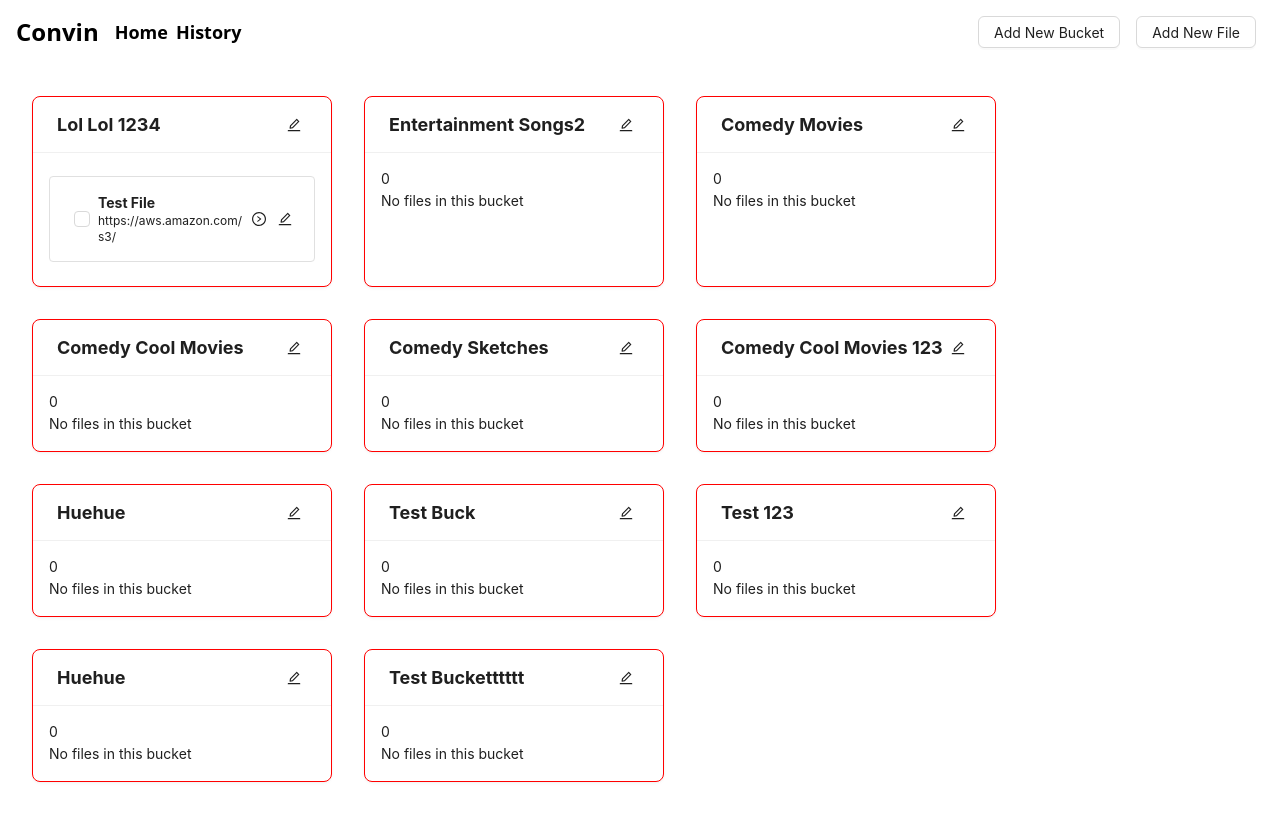
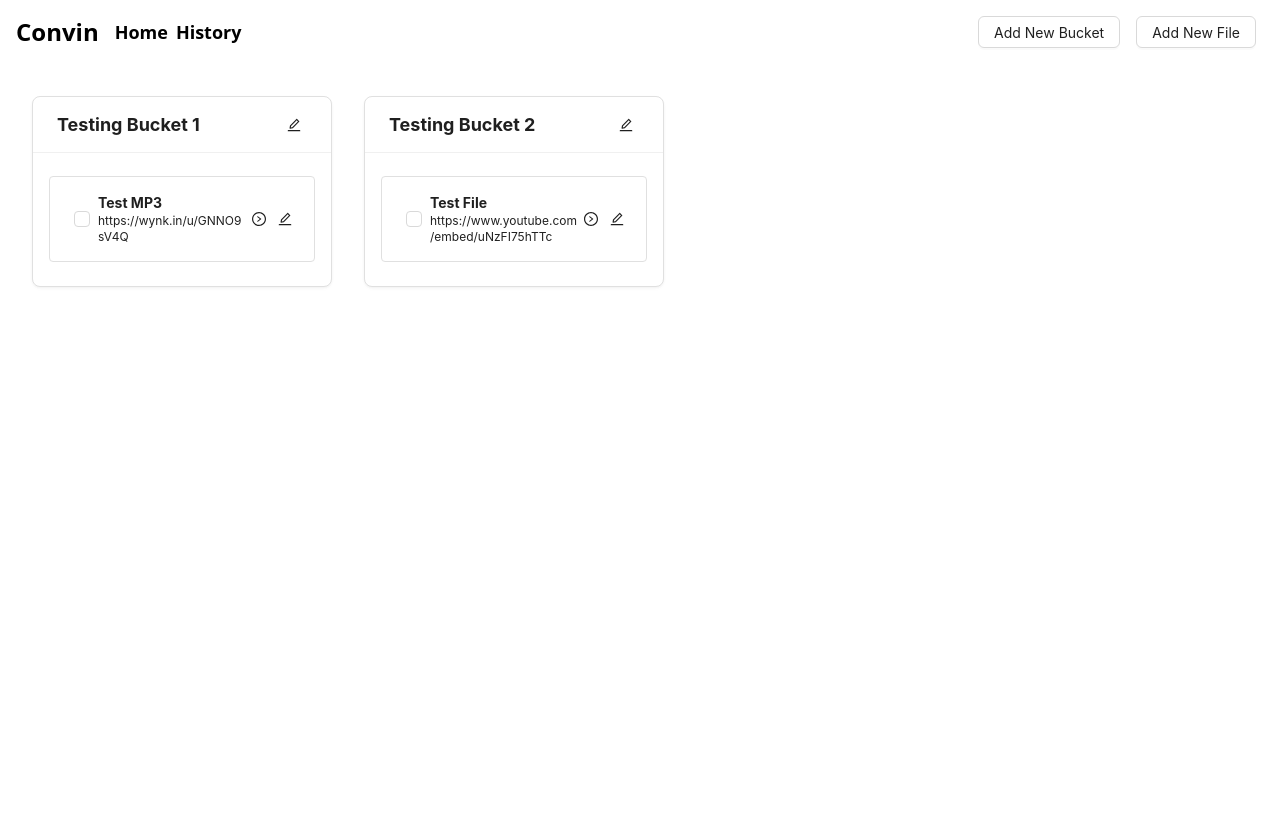
Before and after one commit to RaunakMandal/convin-frontend, a React (Create React App) app: page / in a window 1280 px wide. Built offline with nearby package versions, Linux system fonts and the light colour scheme; data requests are answered from the project's data file.

Commit message:
Add other functionalities

```diff
--- a/db.json
+++ b/db.json
@@ -1,54 +1,24 @@
 {
   "buckets": [
     {
-      "name": "Lol Lol 1234",
+      "name": "Testing Bucket 1",
       "id": 1
     },
     {
-      "name": "Entertainment Songs2",
+      "name": "Testing Bucket 2",
       "id": 2
-    },
-    {
-      "name": "Comedy Movies",
-      "id": 3
-    },
-    {
-      "name": "Comedy Cool Movies",
-      "id": 4
-    },
-    {
-      "name": "Comedy Sketches",
-      "id": 5
-    },
-    {
-      "name": "Comedy Cool Movies 123",
-      "id": 6
-    },
-    {
-      "name": "Huehue",
-      "id": 10
-    },
-    {
-      "name": "Test Buck",
-      "id": 11
-    },
-    {
-      "name": "Test 123",
-      "id": 12
-    },
-    {
-      "name": "Huehue",
-      "id": 13
-    },
-    {
-      "name": "Test Bucketttttt",
-      "id": 14
     }
   ],
   "files": [
     {
       "name": "Test File",
-      "link": "https://aws.amazon.com/s3/",
+      "link": "https://www.youtube.com/embed/uNzFI75hTTc",
+      "bucket_id": 2,
+      "id": 1
+    },
+    {
+      "name": "Test MP3",
+      "link": "https://wynk.in/u/GNNO9sV4Q",
       "bucket_id": 1,
       "id": 2
     }
--- a/public/index.html
+++ b/public/index.html
@@ -7,7 +7,7 @@
     <meta name="theme-color" content="#000000" />
     <meta
       name="description"
-      content="Web site created using create-react-app"
+      content="Convin Bucket App"
     />
     <link rel="apple-touch-icon" href="%PUBLIC_URL%/logo192.png" />
     <!--
@@ -24,7 +24,7 @@
       work correctly both with client-side routing and a non-root public URL.
       Learn how to configure a non-root public URL by running `npm run build`.
     -->
-    <title>React App</title>
+    <title>Convin Bucket App</title>
   </head>
   <body>
     <noscript>You need to enable JavaScript to run this app.</noscript>
--- a/src/assets/scss/_variables.scss
+++ b/src/assets/scss/_variables.scss
@@ -1,4 +1,5 @@
-$brand-primary: #f00;
+$brand-primary: #5a20cb;
 $icon-bg: #cad5e2;
 $icon-bg-hover: $icon-bg;
 $border-color: #e0e0e0;
+$box-shadow: 4px 4px 8px 0 rgba(0, 0, 0, 0.1);
--- a/src/components/Base/History/History.js
+++ b/src/components/Base/History/History.js
@@ -5,20 +5,28 @@ const History = () => {
   const [history, setHistory] = useState([]);
 
   useEffect(() => {
-    const hist = localStorage.getItem("history");
-    setHistory(JSON.parse(hist));
+    const hist = JSON.parse(localStorage.getItem("history")) || [];
+    setHistory(hist);
   }, []);
 
   return (
     <Home>
-      <div className="flex flex-row flex-wrap p-4">
-        {history?.map((history) => (
-          <div className="flex m-4" key={history.id}>
-            <div>
-              <h1>{history}</h1>
+      <div className="flex flex-col items-center p-4 m-4">
+        <span className="text-2xl font-bold">History</span>
+        {history?.length > 0 &&
+          history?.map((history) => (
+            <div
+              className="flex flex-col history-item m-2 p-2 w-1/2"
+              key={history.last_watched}
+            >
+              <span className="text-lg font-bold">{history.name}</span>
+              <span className="text-sm">{history.link}</span>
+              <span className="text-sm">{history.last_watched}</span>
             </div>
-          </div>
-        ))}
+          ))}
+        {history?.length === 0 && (
+          <span className="text-lg font-bold">No History</span>
+        )}
       </div>
     </Home>
   );
--- a/src/components/Base/History/_history.scss
+++ b/src/components/Base/History/_history.scss
@@ -0,0 +1,4 @@
+.history-item {
+    border-radius: 4px;
+    border: 1px solid $border-color;
+}
--- a/src/components/Base/Navbar/Navbar.js
+++ b/src/components/Base/Navbar/Navbar.js
@@ -52,24 +52,6 @@ const Navbar = () => {
     }
   };
 
-  const selectAfter = (
-    <Select
-      defaultValue="Select Bucket"
-      onChange={(e) => {
-        setFile({
-          ...file,
-          bucket_id: e,
-        });
-      }}
-    >
-      {buckets?.map((bucket) => (
-        <Select.Option key={bucket.id} value={bucket.id}>
-          {bucket.name}
-        </Select.Option>
-      ))}
-    </Select>
-  );
-
   const addBucket = async () => {
     console.log("Add Bucket", bucket);
     await fetch("http://localhost:8080/buckets", {
@@ -89,6 +71,12 @@ const Navbar = () => {
         setBucket({
           name: "",
         });
+        /**
+         * HACK ALERT: This is not a good practice to reload the page, but
+         * I am doing this because I am not using any state management library
+         * like Redux.
+         */
+        window.location.reload();
       });
   };
 
@@ -113,6 +101,12 @@ const Navbar = () => {
           link: "",
           bucket_id: "",
         });
+        /**
+         * HACK ALERT: This is not a good practice to reload the page, but
+         * I am doing this because I am not using any state management library
+         * like Redux.
+         */
+        window.location.reload();
       });
   };
 
@@ -206,7 +200,7 @@ const Navbar = () => {
                 <Input name="link" onChange={(e) => handleChanges(e)} />
               </Form.Item>
               <Form.Item
-                label="Bucket ID"
+                label="Bucket"
                 rules={[
                   {
                     required: true,
@@ -214,7 +208,21 @@ const Navbar = () => {
                   },
                 ]}
               >
-                <Input addonAfter={selectAfter} value={file.id} />
+                <Select
+                  defaultValue="Select Bucket"
+                  onChange={(e) => {
+                    setFile({
+                      ...file,
+                      bucket_id: e,
+                    });
+                  }}
+                >
+                  {buckets?.map((bucket) => (
+                    <Select.Option key={bucket.id} value={bucket.id}>
+                      {bucket.name}
+                    </Select.Option>
+                  ))}
+                </Select>
               </Form.Item>
             </>
           )}
--- a/src/components/Base/_base.scss
+++ b/src/components/Base/_base.scss
@@ -1 +1,2 @@
 @import './Navbar/navbar';
+@import './History/history';
--- a/src/components/Main/Bucket/Bucket.js
+++ b/src/components/Main/Bucket/Bucket.js
@@ -88,12 +88,19 @@ const Bucket = ({ bucket }) => {
       });
   };
 
-  const openPlayerModal = (link) => {
+  const openPlayerModal = (file) => {
     setIsModalOpen(true);
-    setFileLink(link);
+    setFileLink(file.link);
 
     const history = JSON.parse(localStorage.getItem("history")) || [];
-    const newHistory = [...history, link];
+    const newHistory = [
+      ...history,
+      {
+        name: file.name,
+        link: file.link,
+        last_watched: new Date().toString(),
+      },
+    ];
     localStorage.setItem("history", JSON.stringify(newHistory));
   };
 
@@ -206,7 +213,7 @@ const Bucket = ({ bucket }) => {
           </>
         }
       >
-        {files.length &&
+        {files.length > 0 &&
           files?.map((file) => (
             <div
               key={file.id}
@@ -219,7 +226,7 @@ const Bucket = ({ bucket }) => {
                 />
                 <span
                   className="flex flex-col cursor-pointer file-item"
-                  onClick={(e) => openPlayerModal(file.link)}
+                  onClick={(e) => openPlayerModal(file)}
                 >
                   <span className="text-sm font-bold bucket-text">
                     {file.name}
@@ -239,7 +246,7 @@ const Bucket = ({ bucket }) => {
                           defaultValue={bucket.name}
                         >
                           {buckets.map((bucket) => (
-                            <Select.Option value={bucket.id}>
+                            <Select.Option value={bucket.id} key={bucket.id}>
                               {bucket.name}
                             </Select.Option>
                           ))}
@@ -283,7 +290,7 @@ const Bucket = ({ bucket }) => {
                       </div>
                     </>
                   }
-                  title="Edit Bucket"
+                  title="Edit File"
                   trigger="click"
                 >
                   <EditOutlined className="icon-edit cursor-pointer" />
@@ -291,7 +298,7 @@ const Bucket = ({ bucket }) => {
               </span>
             </div>
           ))}
-        {!files.length && <p>No files in this bucket</p>}
+        {files.length === 0 && <p>No files in this bucket</p>}
       </Card>
       <Modal
         title="Player"
--- a/src/components/Main/Bucket/_bucket.scss
+++ b/src/components/Main/Bucket/_bucket.scss
@@ -1,6 +1,9 @@
 .item-list {
-    border: 1px solid $border-color;
+border: 1px solid $border-color;
     border-radius: 4px;
+&:hover {
+        box-shadow: $box-shadow;
+    }
 }
 
 .icon-delete,
@@ -8,15 +11,15 @@
 .icon-move,
 .icon-save,
 .icon-close {
-    padding: 6px;
+padding: 6px;
     border-radius: 4px;
 
-    &:hover {
+&:hover {
         background-color: $icon-bg-hover;
     }
 }
 
 .bucket-text,
 .bucket-link-text {
-    word-break: break-word;
+word-break: break-word;
 }
--- a/src/components/Main/Landing/Landing.js
+++ b/src/components/Main/Landing/Landing.js
@@ -22,11 +22,17 @@ const Landing = () => {
   return (
     <Home>
       <div className="flex flex-row flex-wrap p-4">
-        {buckets?.map((bucket) => (
-          <div className="flex m-4" key={bucket.id}>
-            <Bucket bucket={bucket} />
-          </div>
-        ))}
+        {buckets?.length > 0 &&
+          buckets?.map((bucket) => (
+            <div className="flex m-4" key={bucket.id}>
+              <Bucket bucket={bucket} />
+            </div>
+          ))}
+        {buckets?.length === 0 && (
+          <span className="text-lg font-bold text-center">
+            No Buckets. Add one?
+          </span>
+        )}
       </div>
     </Home>
   );
--- a/src/components/Main/Landing/_landing.scss
+++ b/src/components/Main/Landing/_landing.scss
@@ -1,5 +1,6 @@
 .card {
-    border: 1px solid red;
+    border: 1px solid $border-color;
+        box-shadow: $box-shadow;
 }
 
 .ant-card-body {
```
Also changed, not shown: public/manifest.json, 1 other file (tests, documents, lock files or other folders).
